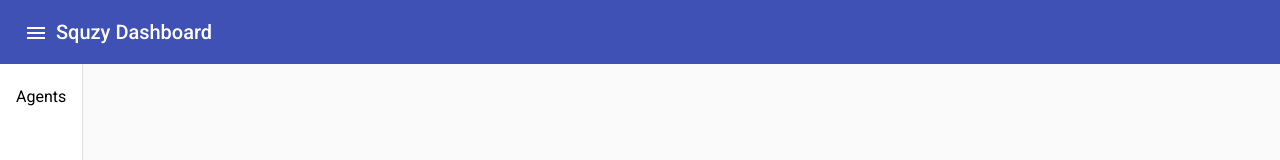
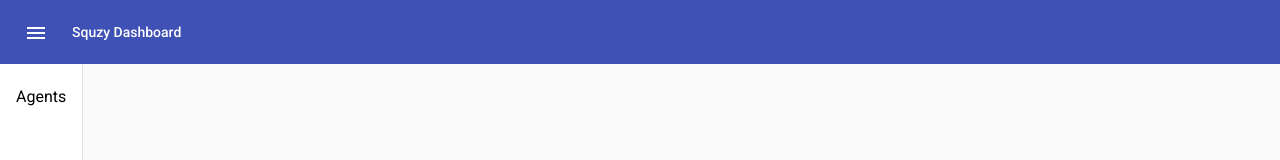
Before and after one commit to squzy/squzy-dashboard, an Angular app: page / in a window 1280 px wide. Shown: the top 160 px of the page. Built offline with nearby package versions, Linux system fonts and the light colour scheme.

Commit message:
fix(toolbar): add correct bar

```diff
--- a/src/app/app.component.html
+++ b/src/app/app.component.html
@@ -3,7 +3,7 @@
     <button mat-icon-button (click)="drawer.toggle()">
       <mat-icon>menu</mat-icon>
     </button>
-    <span>Squzy Dashboard</span>
+    <button mat-button [routerLink]="'/'">Squzy Dashboard</button>
   </mat-toolbar-row>
 </mat-toolbar>
 
```
